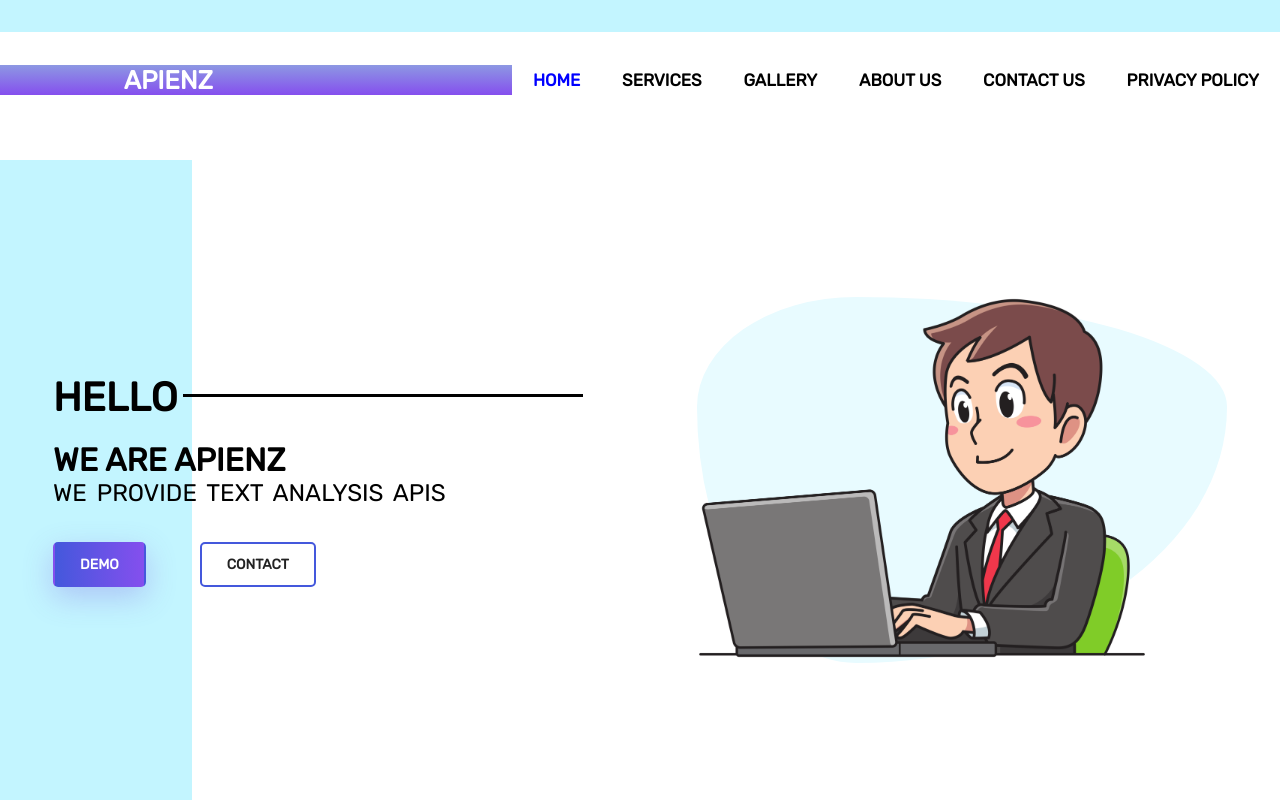
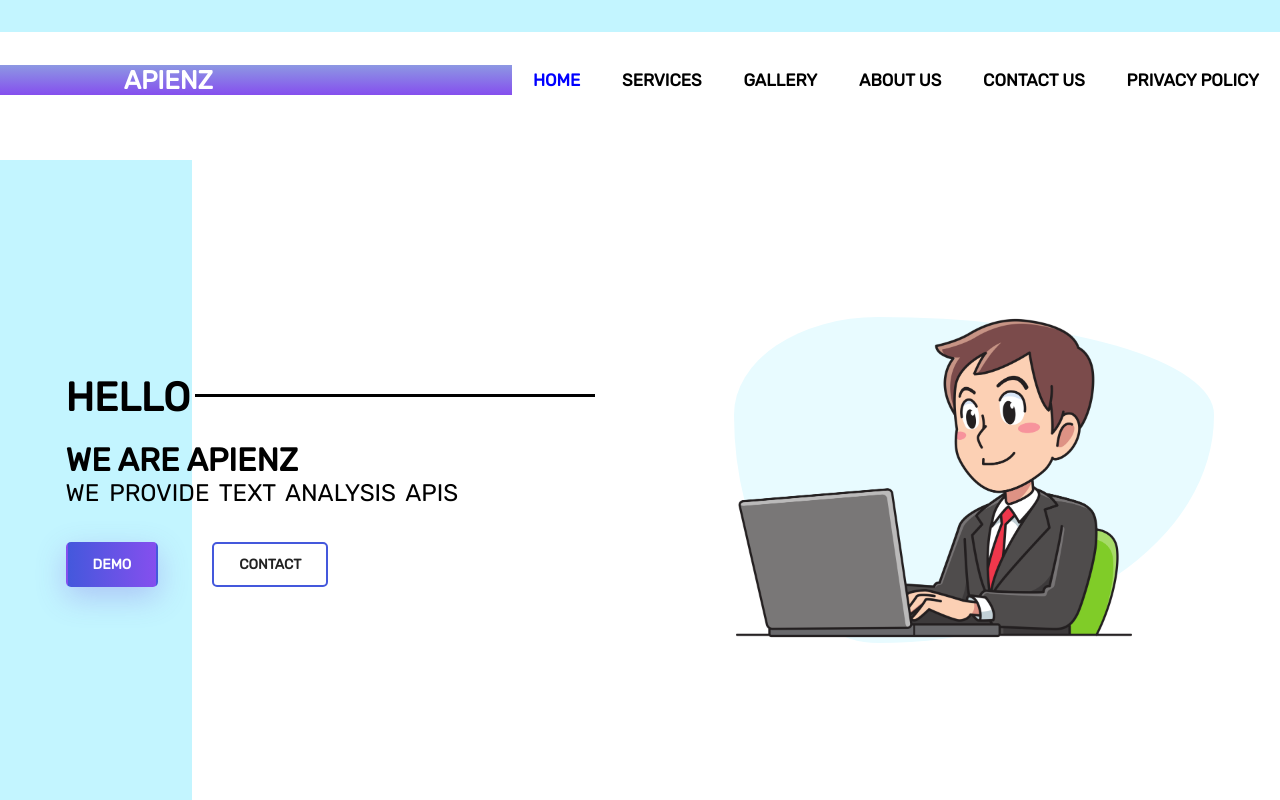
Before and after one commit to omsayush/apienz-modal.github.io, a plain HTML site: page index.html in a window 1280 px wide. Drawn offline with Linux system fonts and the light colour scheme.

Commit message:
Update index.html

```diff
--- a/index.html
+++ b/index.html
@@ -30,7 +30,7 @@
 			<a href="#" class="btn2">Contact</a>
 		</div>
 		<div class="rightside">
-			<img src="apienz-modal.github.io/newimages/businessman.png">
+			<img src="apienz-modal.github.io/newimages/businessman.png" width="400" height:"400">
 		</div>
 
 	</main>
```
